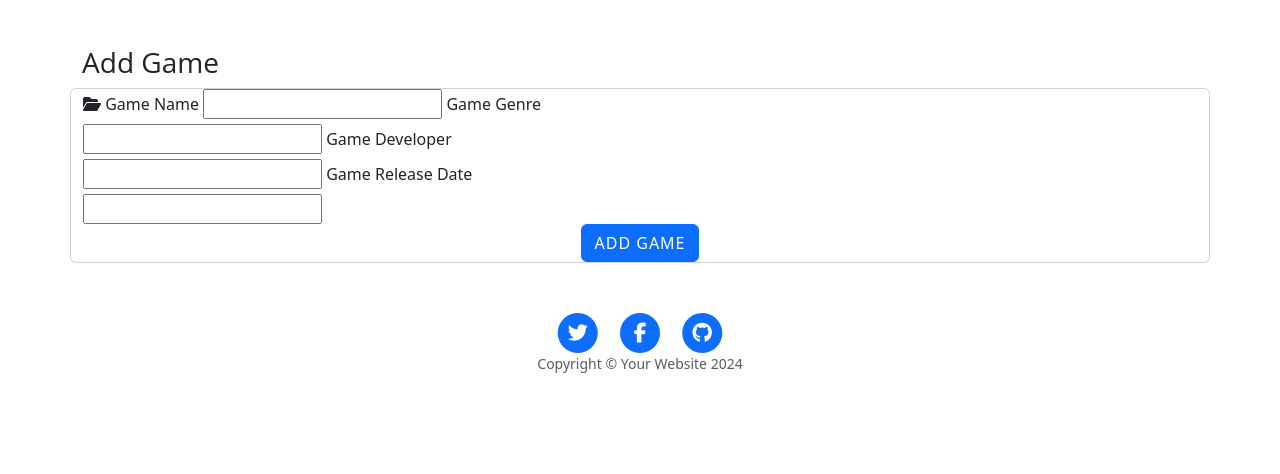
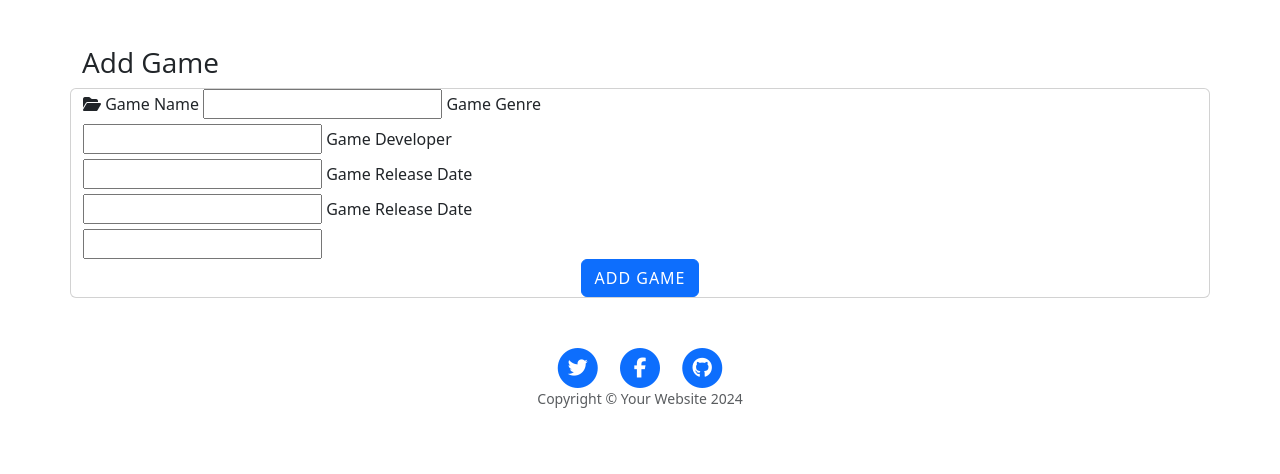
Before and after one commit to Coder4916/The-CB-Suite, a Flask app: page /add_game in a window 1280 px wide. Shown: the part 536-1010 px from the top of the page. Before the commit the page ends 909 px from the top, so only its background shows below. Run offline with Flask 3, Linux system fonts and the light colour scheme; some libraries are stand-ins or nearby versions.

Commit message:
game_image column added to models.py, routes.py simplified, input added into add_game html

```diff
--- a/my_suite/routes.py
+++ b/my_suite/routes.py
@@ -22,10 +22,11 @@ def games():
 def add_game():
     if request.method == "POST":
         game = Game(
-            game_name=request.form.get("game_name"),
-            game_genre=request.form.get("game_genre"),
-            game_developer=request.form.get("game_developer"),
-            game_release_date=request.form.get("game_release_date")
+            name=request.form.get("game_name"),
+            genre=request.form.get("game_genre"),
+            developer=request.form.get("game_developer"),
+            release_date=request.form.get("game_release_date"),
+            image=request.form.get("game_image")
         )
         my_database.session.add(game)
         my_database.session.commit()
@@ -33,6 +34,7 @@ def add_game():
     return render_template("add_game.html", page_title="Add Game")
 
 
+#Query game name = Have you used this name before? Add to function
 @my_app.route("/edit_game/<int:game_id>", methods=["GET", "POST"])
 def edit_game(game_id):
     game = Game.query.get_or_404(game_id)
@@ -56,6 +58,7 @@ def reviews():
     return render_template("reviews.html", page_title="Reviews")
 
 
+#Query review name = Have you used this name before? Add to function
 @my_app.route("/add_review", methods=["GET", "POST"])
 def add_review():
     games = list(Game.query.order_by(Game.game_name).all())
--- a/my_suite/templates/add_game.html
+++ b/my_suite/templates/add_game.html
@@ -20,6 +20,9 @@
 
                 <label for="game_release_date">Game Release Date</label>
                 <input id="game_release_date" name="game_release_date" type="text" minlength="3" maxlength="50" class="validate" required>
+
+                <label for="game_image">Game Release Date</label>
+                <input id="game_image" name="game_image" type="text" minlength="5" maxlength="150" class="validate" required>
             </div>
         </div>
         <!-- submit button -->
--- a/my_suite/templates/games.html
+++ b/my_suite/templates/games.html
@@ -5,7 +5,6 @@
 <h3>{{ page_title }}</h3>
 
 
-<!-- Add Game
 <div class="row">
     <div class="col">
         <a href="{{ url_for('add_game') }}" class="btn btn-large btn-primary">
@@ -13,7 +12,6 @@
         </a>
     </div>
 </div>
--->
 
 
 <!-- Bootstrap 5.3 Carousel -->
@@ -22,7 +20,7 @@
         {% for game in games %}
         <div class="carousel-item{% if loop.index == 1 %} active{% endif %}">
             <div class="card container-fluid" style="width: 18rem;">
-                <img src="" alt="">
+                <img src="{{ game.game_image }}" alt="">
                 <div class="card-body">
                     <h5 class="card-title">#{{ loop.index }}.{{ game.game_name }}</h5>
                     <p class="card-text">Developer: {{ game.game_developer }}</p>
@@ -32,7 +30,7 @@
                         class="btn btn-warning">Edit</button>
                     <button type="button" class="btn btn-danger" data-bs-toggle="modal"
                         data-bs-target="#my-static-modal-{{ game.id }}">Delete</button>
-                    <button href="{{ url_for('add_review') }}" class="btn btn-large btn-primary">Add Review</button>
+                    <button type="button" href="{{ url_for('add_review') }}" class="btn btn-large btn-primary">Add Review</button>
                 </div>
             </div>
             <!-- Bootstrap 5.3 Modal -->
```
Also changed, not shown: my_suite/models.py (+5 -4 lines), my_suite/templates/add_review.html (+13 -6 lines).
